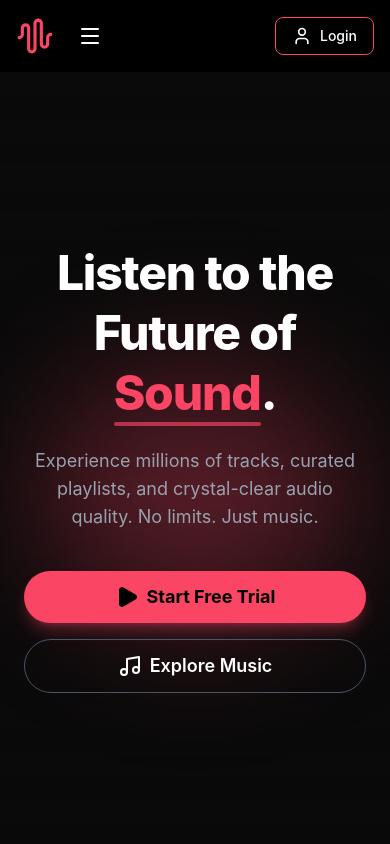
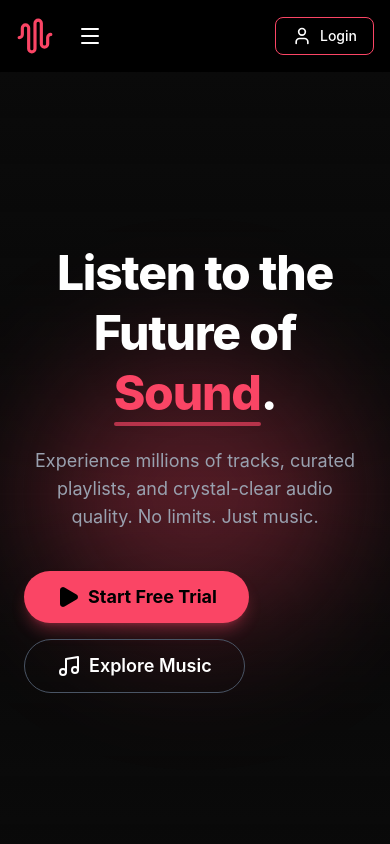
Before and after one commit to Hof07/ECHO, a Next.js app: page / in a window 390 px wide. Shown: the top 844 px of the page. Built offline with nearby package versions, Linux system fonts and the light colour scheme.

Commit message:
temp-009

```diff
--- a/app/_components/Hero.js
+++ b/app/_components/Hero.js
@@ -301,6 +301,7 @@ export default function App() {
           </p>
 
           <div className="flex flex-col sm:flex-row justify-center gap-4 sm:gap-6 transition-all duration-1000 delay-400 opacity-0 animate-fade-in-up-delay-400">
+          <a href='/music'>
             <button
               className="text-black font-bold text-lg px-8 sm:px-10 py-3 sm:py-4 rounded-full
                                 flex items-center justify-center space-x-2 transition transform hover:scale-105 shadow-xl font-bold
@@ -313,11 +314,14 @@ export default function App() {
               <Play size={24} fill='currentColor' />
               <span>Start Free Trial</span>
             </button>
-            <button className="border border-gray-600 text-white font-semibold text-lg px-8 sm:px-10 py-3 sm:py-4 rounded-full
+          </a>
+            <a href='/music'>
+              <button className="border border-gray-600 text-white font-semibold text-lg px-8 sm:px-10 py-3 sm:py-4 rounded-full
                                 flex items-center justify-center space-x-2 transition hover:bg-gray-800 hover:border-white/20 active:scale-95 duration-200 cursor-pointer">
               <Music size={24} />
               <span>Explore Music</span>
             </button>
+            </a>
           </div>
         </div>
 
```
